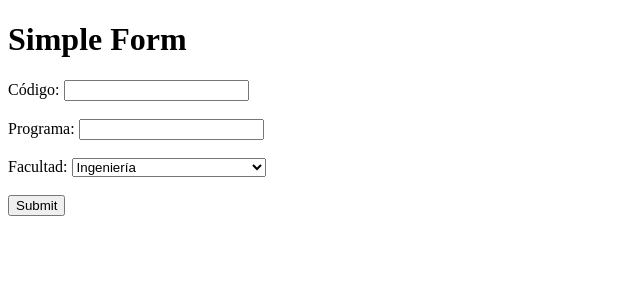
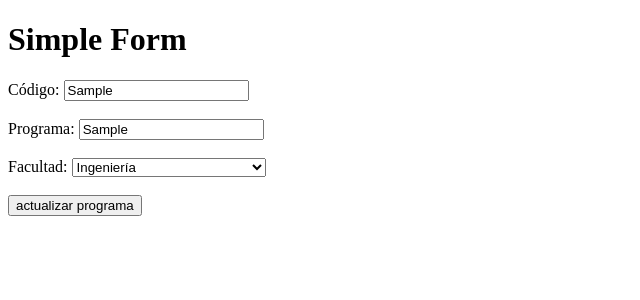
Before and after one commit to julianzx811/roles, a Django app: page /UpdatePrograma/1/ in a window 1280 px wide. Shown: the top 300 px of the page, without its empty margins (0-640 px from the left). Run offline with Django 4.2, Linux system fonts and the light colour scheme; tables that the repository leaves empty hold one stand-in row (values such as "Sample post").

Commit message:
crud terminaod, solo falta corregir que muestre la facultad selecionada al editar

```diff
--- a/RolesWeb/Archivos/templates/Archivos/UpdatePrograma.html
+++ b/RolesWeb/Archivos/templates/Archivos/UpdatePrograma.html
@@ -1,7 +1,7 @@
 <!DOCTYPE html>
 <html>
 <head>
-    <title>Creacion de programa</title>
+    <title>editando programa</title>
 </head>
 <body>
     <h1>Simple Form</h1>
@@ -9,10 +9,10 @@
         {% csrf_token %} <!-- Include the CSRF token for security -->
 
         <label for="codigo">Código:</label>
-        <input type="text" id="codigo" name="codigo" required><br><br>
+        <input type="text" id="codigo" name="codigo" value={{programa.codigo}} required><br><br>
 
         <label for="programa">Programa:</label>
-        <input type="text" id="programa" name="programa" required><br><br>
+        <input type="text" id="programa" name="programa" value={{programa.programa}} required><br><br>
 
         <label for="facultad">Facultad:</label>
         <select id="facultad" name="facultad" required>
@@ -25,7 +25,7 @@
             <option value="Derecho y ciencias políticas">Derecho y ciencias políticas</option>
         </select><br><br>
 
-        <input type="submit" value="Submit">
+        <input type="submit" value="actualizar programa">
     </form>
 </body>
 </html>
--- a/RolesWeb/Archivos/views.py
+++ b/RolesWeb/Archivos/views.py
@@ -1,4 +1,5 @@
 import openpyxl
+from django.forms.models import model_to_dict
 from django.http import HttpResponse
 from django.shortcuts import render
 
@@ -336,7 +337,29 @@ def CrudPrograma(request):
 
 
 def UpdatePrograma(request, programa_id):
-    return render(request, "Archivos/UpdatePrograma.html")
+    if request.method == "GET":
+        programa = Programa.objects.get(pk=programa_id)
+        programaobj = model_to_dict(programa)
+        return render(
+            request, "Archivos/UpdatePrograma.html", {"programa": programaobj}
+        )
+    elif request.method == "POST":
+        print("entro1")
+        form = ProgramForm(request.POST)
+        if form.is_valid():
+            try:
+                print("entro2")
+                codigo = form.cleaned_data["codigo"]
+                programa = form.cleaned_data["programa"]
+                facultad = request.POST.get("facultad")
+                programita = Programa(
+                    codigo=codigo, programa=programa, facultad=facultad
+                )
+                print(programita)
+                programita.save()
+            except Exception as error:
+                print(error)
+                return UpdatePrograma(request, programa_id)
 
 
 def CreatePrograma(request):
```
